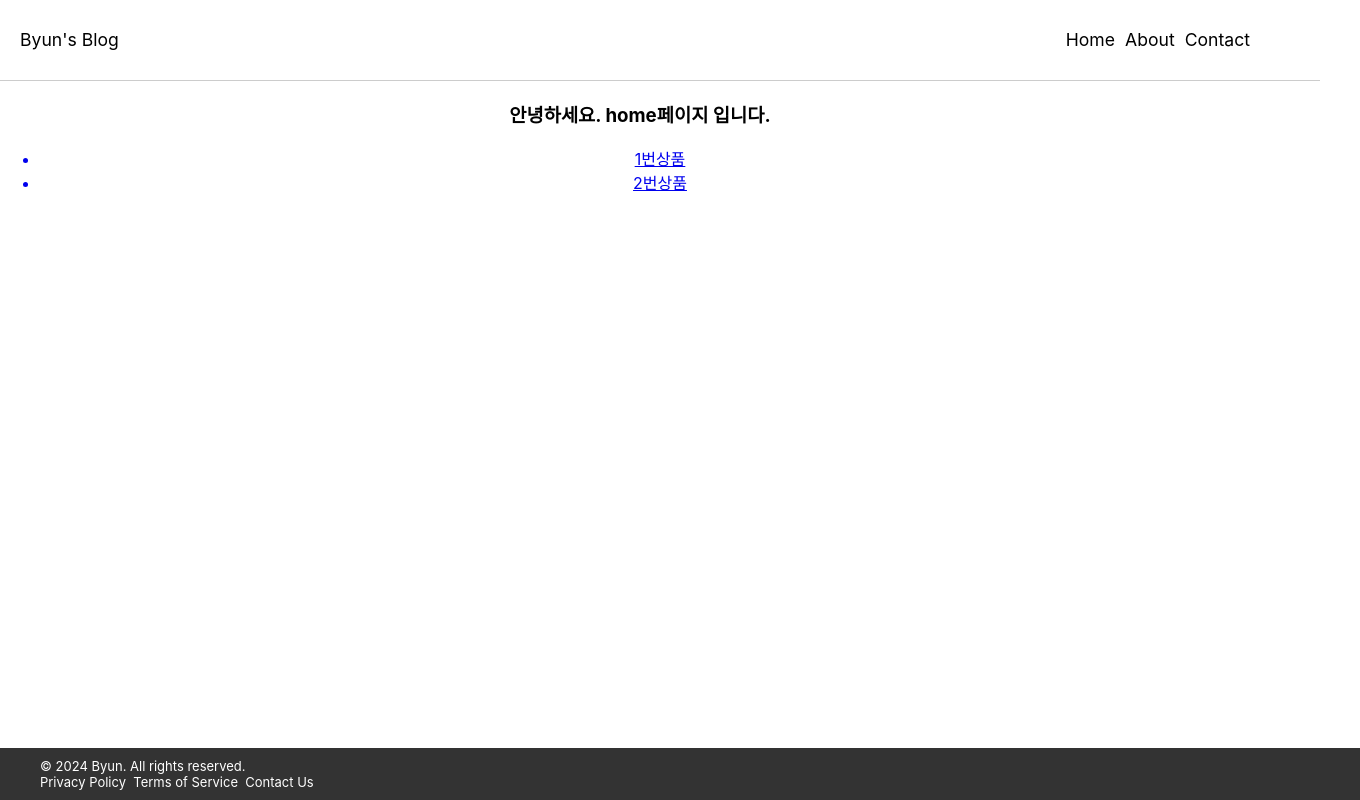
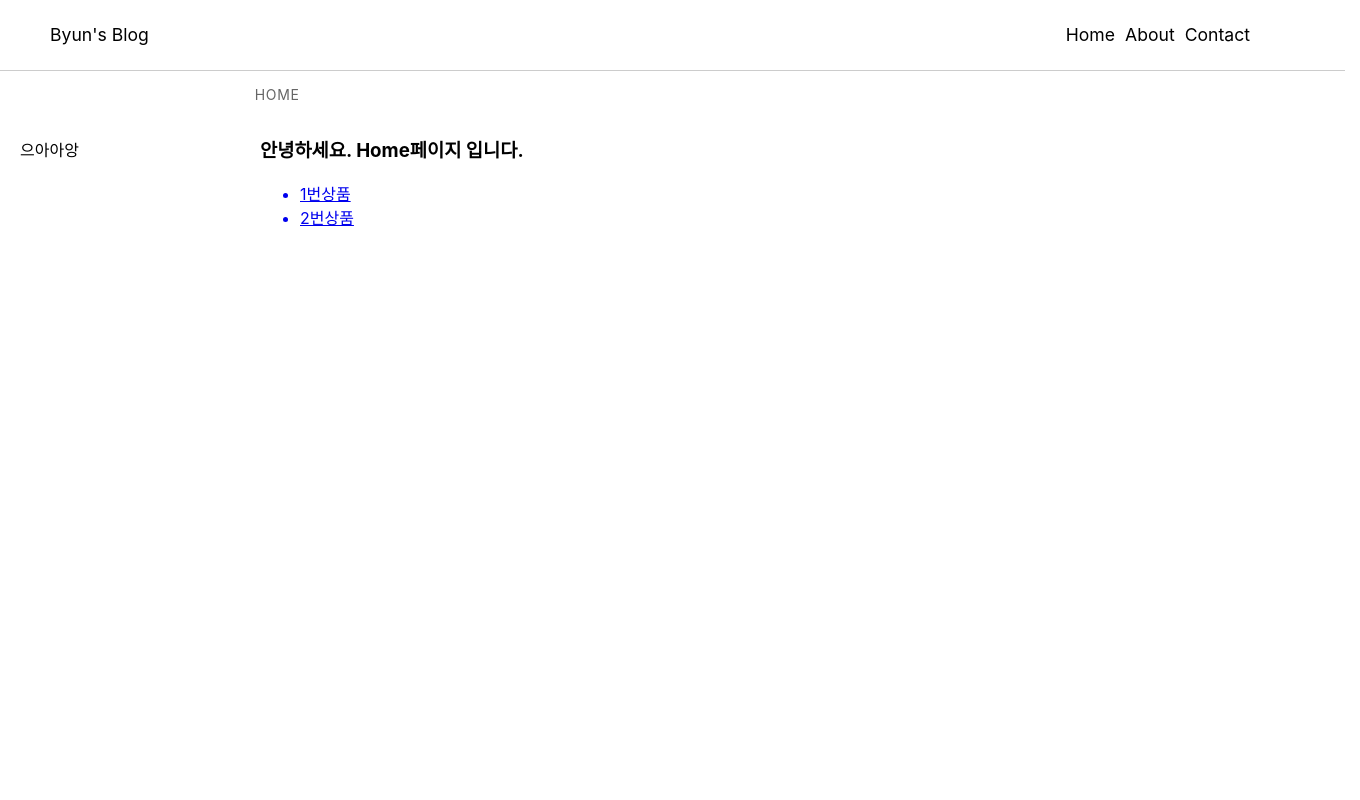
Before and after one commit to ByuN0-0/ByuN0-0.github.io, a React (Create React App) app: page / in a window 1280 px wide. Shown: the top 800 px of the page, 1360 px wide, since content can reach past the window. Built offline with nearby package versions, Linux system fonts and the light colour scheme.

Commit message:
add breadcrumbs

```diff
--- a/src/App.css
+++ b/src/App.css
@@ -1,21 +1,3 @@
-.App {
-  text-align: center;
-}
-
-.App-logo {
-  height: 40vmin;
-  pointer-events: none;
-}
-
-.content {
-  margin-top: 100px;
-}
-@media (prefers-reduced-motion: no-preference) {
-  .App-logo {
-    animation: App-logo-spin infinite 20s linear;
-  }
-}
-
 .App-header {
   background-color: #cfd6e4;
   min-height: 100vh;
@@ -27,15 +9,14 @@
   color: white;
 }
 
-.App-link {
-  color: #61dafb;
+.initial-content {
+  padding-top: 0px;
+}
+.main {
+  display: flex;
+  min-height: 800px;
 }
 
-@keyframes App-logo-spin {
-  from {
-    transform: rotate(0deg);
-  }
-  to {
-    transform: rotate(360deg);
-  }
+.main .content {
+  margin-left: 20px;
 }
--- a/src/App.js
+++ b/src/App.js
@@ -9,12 +9,18 @@ import Contact from "./pages/Contact";
 import NotFound from "./pages/NotFound";
 import Header from "./Components/Header";
 import Footer from "./Components/Footer";
+import TOC from "./Components/TOC";
+import Breadcrumbs from "./Components/Breadcrumbs";
 
 function App() {
   return (
     <div className="App">
       <BrowserRouter>
         <Header />
+        <div className="initial-content">
+          <Breadcrumbs />
+          <div className="main">
+            <TOC className="toc" />
             <div className="content">
               <Routes>
                 <Route exact path="/" element={<Home />} />
@@ -24,6 +30,8 @@ function App() {
                 <Route path="*" element={<NotFound />}></Route>
               </Routes>
             </div>
+          </div>
+        </div>
         <Footer />
       </BrowserRouter>
     </div>
--- /dev/null
+++ b/src/Components/Breadcrumbs.css
@@ -0,0 +1,15 @@
+.breadcrumbs-container {
+  margin: 12.75px;
+  height: 20px;
+  padding-left: 242px;
+  list-style: none;
+}
+
+.breadcrumbs {
+  font-size: 0.875rem;
+  color: #666;
+  font-weight: 400;
+  line-height: 1.5;
+  text-transform: uppercase;
+  letter-spacing: 0.05em;
+}
--- /dev/null
+++ b/src/Components/Breadcrumbs.js
@@ -0,0 +1,11 @@
+import React from "react";
+import "./Breadcrumbs.css";
+function Breadcrumbs() {
+  return (
+    <nav className="breadcrumbs-container">
+      <div className="breadcrumbs">Home</div>
+    </nav>
+  );
+}
+
+export default Breadcrumbs;
--- a/src/Components/Footer.css
+++ b/src/Components/Footer.css
@@ -4,10 +4,8 @@ footer {
   background-color: #333; /* 푸터 배경색 */
   color: #fff; /* 푸터 텍스트 색상 */
   padding: 10px 40px; /* 푸터의 상하 여백을 1px로 설정 */
-  text-align: left; /* 푸터 텍스트 가운데 정렬 */
+  text-align: left; /* 푸터 텍스트 왼쪽 정렬 */
   font-size: 13px;
-  position: fixed; /* 화면 하단에 고정 */
   width: 100%; /* 푸터 너비를 화면 전체로 확장 */
-  bottom: 0; /* 화면 하단에 고정 */
   left: 0; /* 화면 왼쪽에 고정 */
 }
--- a/src/Components/Header.css
+++ b/src/Components/Header.css
@@ -2,9 +2,10 @@
 header {
   background-color: #ffffffa2; /* 헤더 배경색 */
   color: #333333; /* 헤더 텍스트 색상 */
-  padding: 20px; /* 헤더 안쪽 여백 */
+  padding: 15px; /* 헤더 안쪽 여백 */
+  padding-left: 50px;
   width: 100%; /* 헤더 너비를 화면 전체로 확장 */
-  position: fixed; /* 헤더를 화면에 고정 */
+  /*position: fixed; */ /* 헤더를 화면에 고정 */
   height: 40px; /* 헤더 높이를 40px로 지정 */
   line-height: 40px; /* 텍스트의 수직 정렬을 위해 line-height 수정 */
   top: 0; /* 화면 상단에 고정 */
@@ -25,7 +26,7 @@ header {
 
 .nav {
   display: flex; /* 네비게이션 링크들을 행으로 배치 */
-  margin-right: 50px; /* .nav의 왼쪽 여백 추가 */
+  margin-right: 80px; /* .nav의 왼쪽 여백 추가 */
 }
 
 .nav a {
--- /dev/null
+++ b/src/Components/TOC.css
@@ -0,0 +1,16 @@
+.toc-container {
+  /*position: fixed; */ /* TOC를 화면에 고정합니다. */
+  left: 0; /* 왼쪽에 고정합니다. */
+  top: 100px; /* 화면 상단에 고정합니다. */
+  height: 640px; /* 화면 전체 높이를 차지합니다. */
+  width: 200px; /* TOC의 너비를 지정합니다. */
+  margin: 0;
+  padding: 0;
+  background-color: #ffffff; /* 배경색을 지정합니다. */
+  overflow-y: auto; /* 내용이 넘칠 경우 스크롤이 생기도록 설정합니다. */
+  padding: 20px; /* 안쪽 여백을 설정합니다. */
+}
+
+.toc {
+  min-height: 800px; /* TOC의 최소 높이를 800px로 지정합니다. */
+}
--- /dev/null
+++ b/src/Components/TOC.js
@@ -0,0 +1,11 @@
+import React from "react";
+import "./TOC.css";
+function TOC() {
+  return (
+    <div className="toc-container">
+      <div className="toc">으아아앙</div>
+    </div>
+  );
+}
+
+export default TOC;
--- a/src/pages/Home.js
+++ b/src/pages/Home.js
@@ -4,7 +4,7 @@ import { Link } from "react-router-dom";
 const Home = (props) => {
   return (
     <div>
-      <h3>안녕하세요. home페이지 입니다.</h3>
+      <h3>안녕하세요. Home페이지 입니다.</h3>
       <ul>
         <Link to="/product/1">
           <li>1번상품</li>
--- a/src/pages/NotFound.js
+++ b/src/pages/NotFound.js
@@ -1,15 +1,7 @@
 import React from "react";
 
 const NotFound = () => {
-  return (
-    <div>
-      <br></br>
-      <br></br>
-      <br></br>
-      <br></br>
-      404 Error
-    </div>
-  );
+  return <div>404 Error</div>;
 };
 
 export default NotFound;
```
Lines whose indentation alone changed are shown as unchanged.
